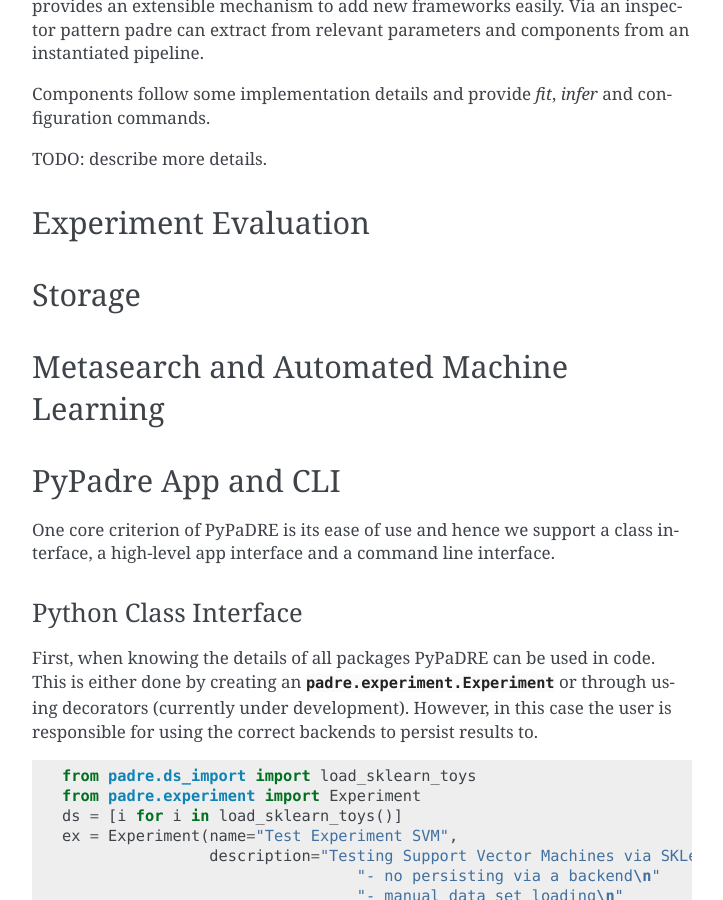
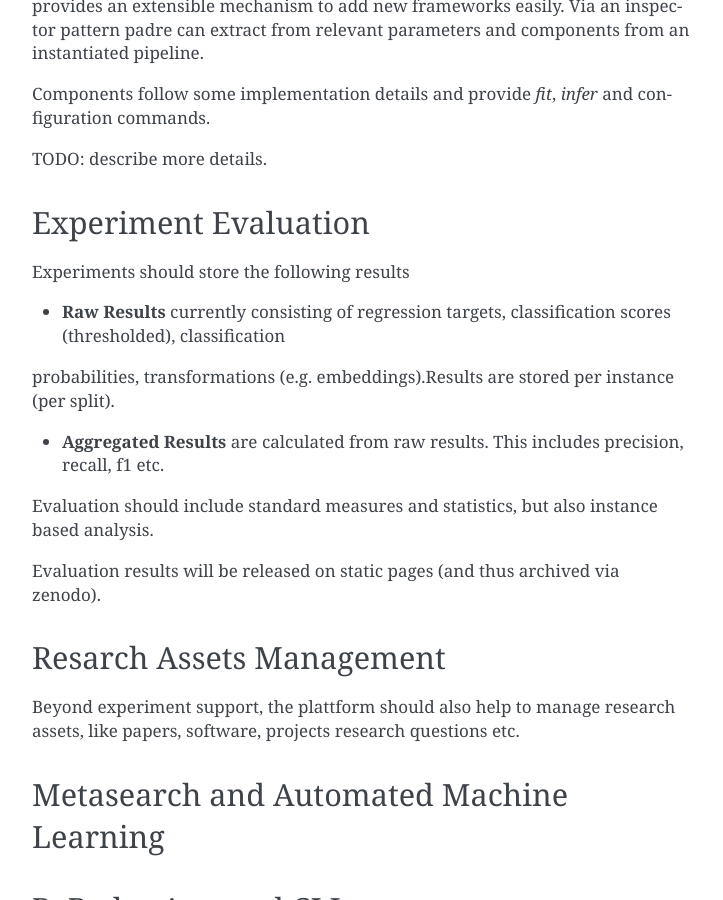
Before and after one commit to padas-lab-de/pypadre, a Sphinx documentation site: the page built from doc/source/concept.rst, in a window 1280 px wide and 900 px high, scrolled down 3561 px. Shown: the whole window, without its empty margins (388-1111 px from the left). Built offline with Sphinx 7.4.7, drawn with Linux system fonts in a browser that asks for light colours; pages that are not in the unit, such as notebooks, are missing from menus; some of the changed text lies outside the part shown.

Commit message:
closed issue https://gitlab.padim.fim.uni-passau.de/RP-17-PaDReP/PyPaDRe/issues/64

```diff
--- a/doc/source/concept.rst
+++ b/doc/source/concept.rst
@@ -129,12 +129,28 @@ Components follow some implementation details and provide `fit`, `infer` and con
 TODO: describe more details.
 
 
+
 Experiment Evaluation
 ---------------------
 
+Experiments should store the following results
 
-Storage
--------
+- **Raw Results** currently consisting of regression targets, classification scores (thresholded), classification
+probabilities, transformations (e.g. embeddings).Results are stored per instance (per split).
+
+- **Aggregated Results** are calculated from raw results. This includes precision, recall, f1 etc.
+
+Evaluation should include standard measures and statistics, but also instance based analysis.
+
+Evaluation results will be released on static pages (and thus archived via zenodo).
+
+
+Resarch Assets Management
+-------------------------
+
+Beyond experiment support, the plattform should also help to manage research assets, like papers, software, projects
+research questions etc.
+
 
 
 Metasearch and Automated Machine Learning
```
Also changed, not shown: 3 other files.
